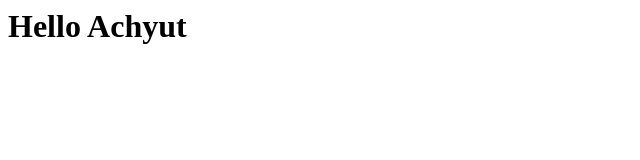
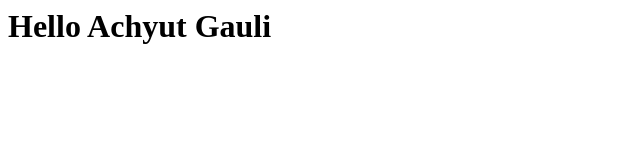
Before and after one commit to achyutgauli/TestingWeb, a plain HTML site: page Hello/index.html in a window 1280 px wide. Shown: the whole page, without its empty margins (0-640 px from the left). Drawn offline with Linux system fonts and the light colour scheme.

Commit message:
Text Added

```diff
--- a/Hello/index.html
+++ b/Hello/index.html
@@ -1 +1 @@
-<h1>Hello Achyut</h1>
+<h1>Hello Achyut Gauli</h1>
```
